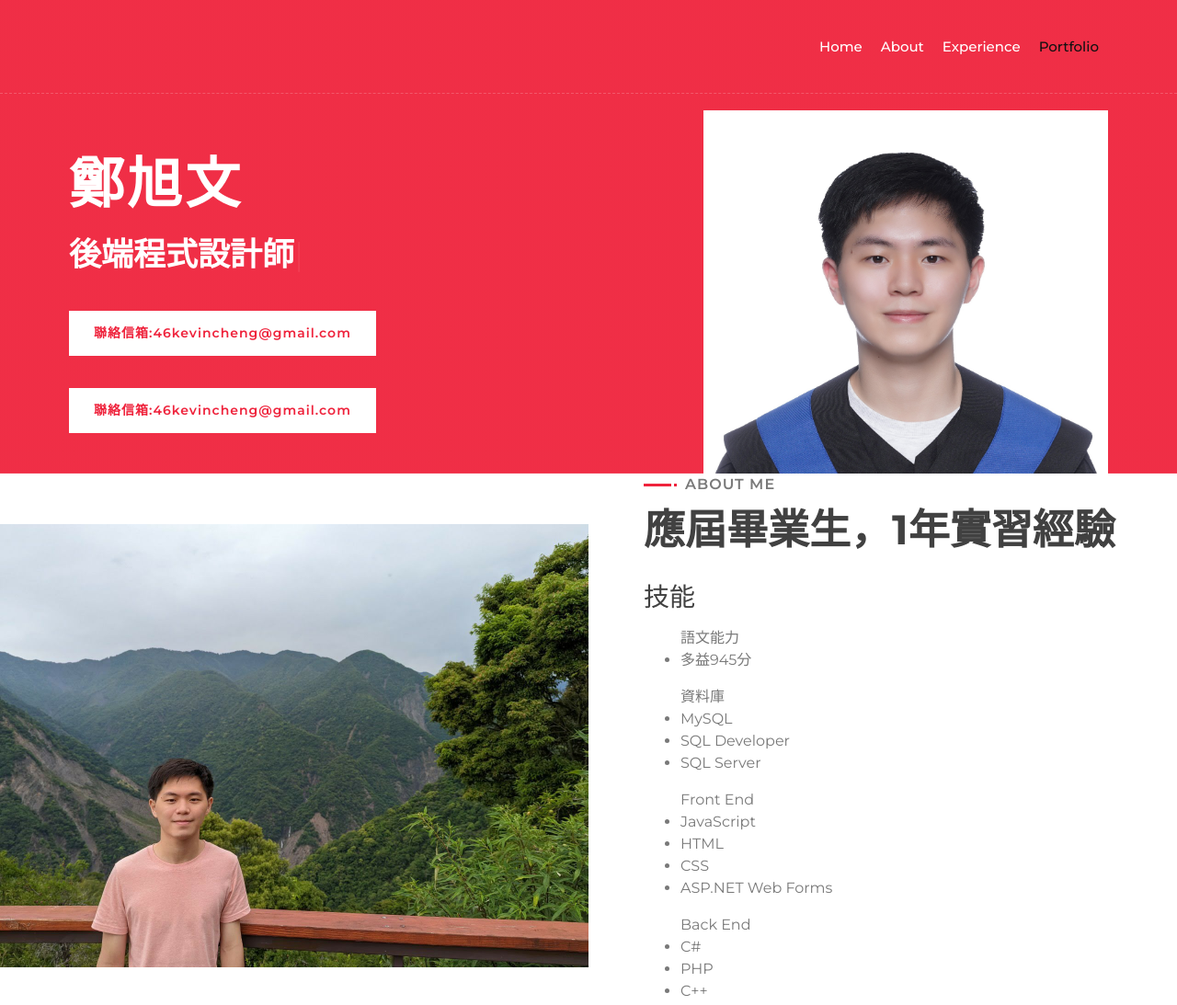
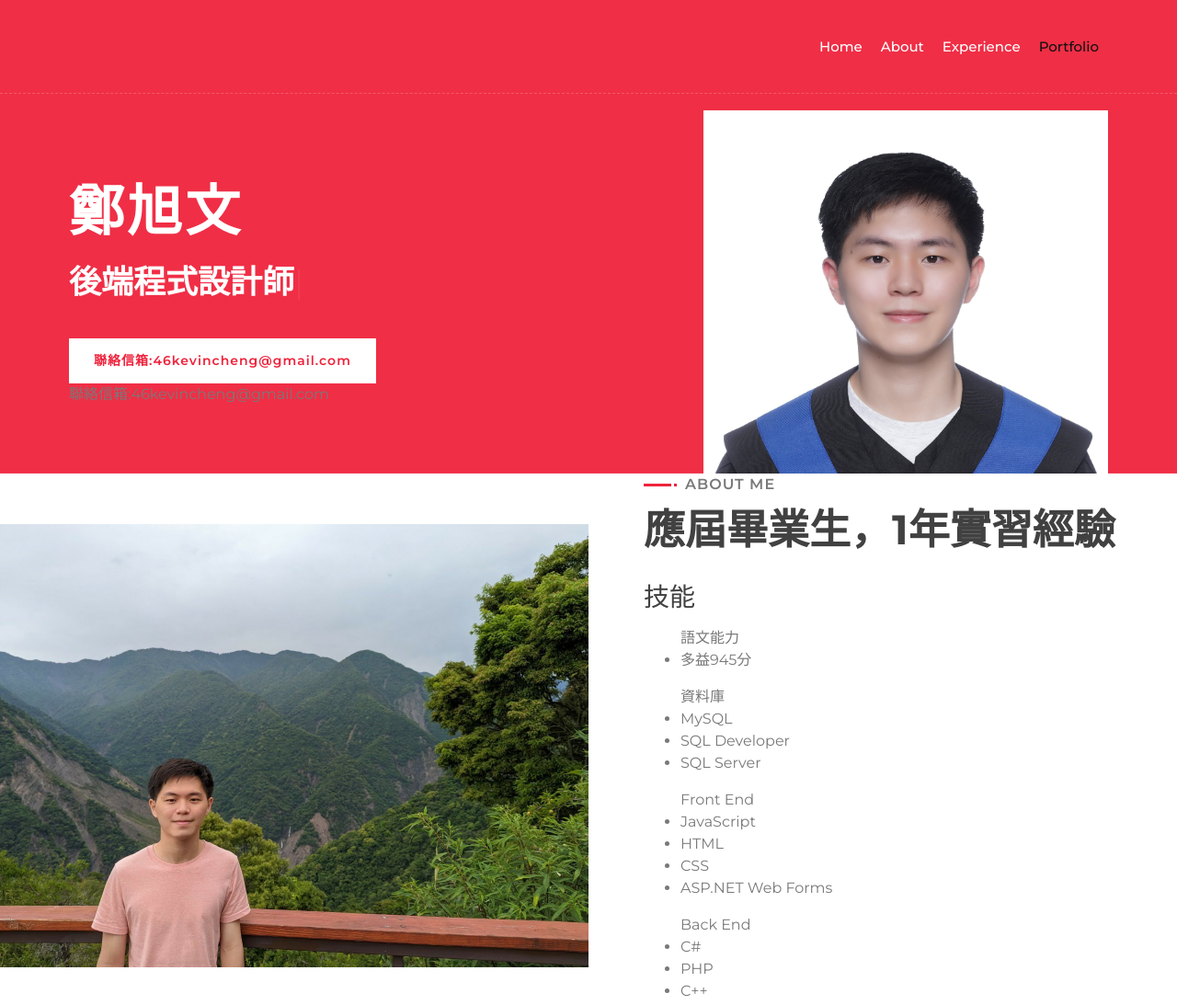
Before and after one commit to 46kevincheng/KevinChengWebsite, a plain HTML site: page index.html in a window 1280 px wide. Shown: the top 1093 px of the page at 92% size. Drawn offline with nearby package versions, Linux system fonts and the light colour scheme.

Commit message:
add link

```diff
--- a/index.html
+++ b/index.html
@@ -70,7 +70,7 @@
                             </div>
                             <div class="hero-btn">
                                 <!-- <a class="btn" href="">Hire Me</a> -->
-                                <a class="btn" >聯絡信箱:46kevincheng@gmail.com</a>
+                                <a>聯絡信箱:46kevincheng@gmail.com</a>
                             </div>
                         </div>
                     </div>
```
